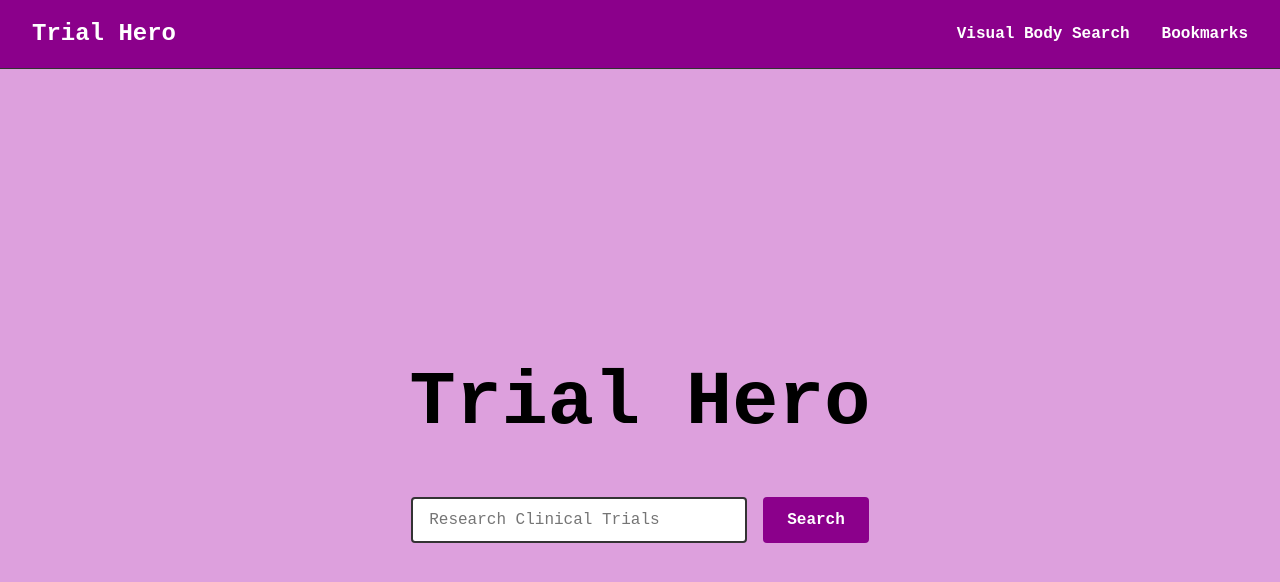
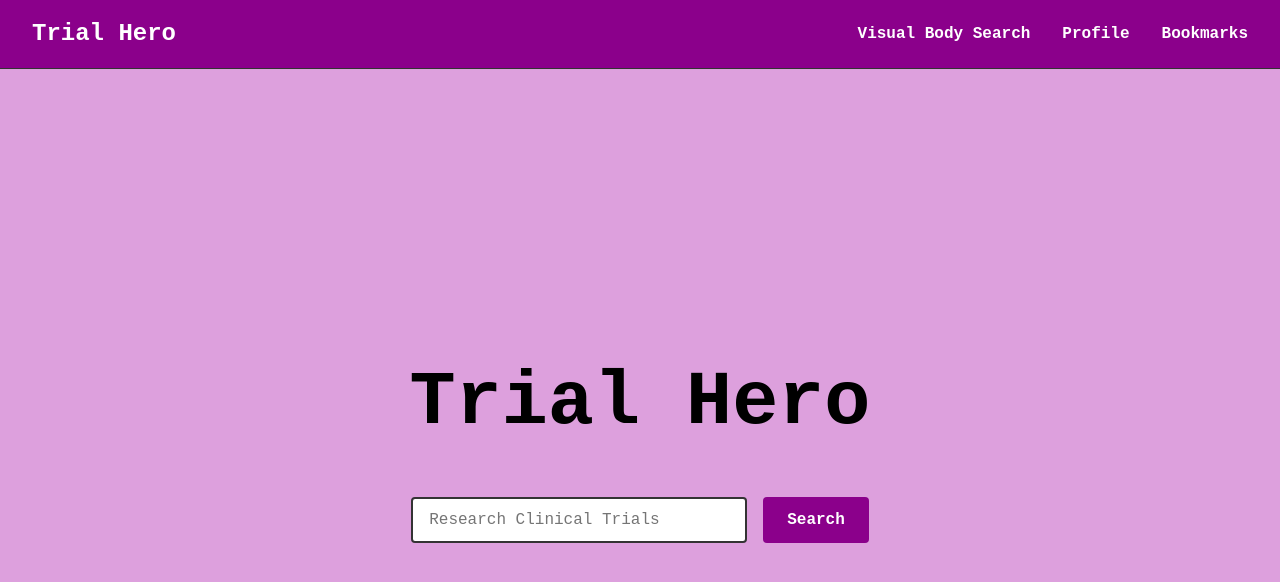
Before and after one commit to rohanrobinson/trialhero, a React (Vite) app in the folder frontend/: page / in a window 1280 px wide. Shown: the top 582 px of the page. Built offline with nearby package versions, Linux system fonts and the light colour scheme; no server answers.

Commit message:
basic profile page (doesn't save info)

```diff
--- a/frontend/src/App.tsx
+++ b/frontend/src/App.tsx
@@ -4,6 +4,7 @@ import Home from './components/Home';
 import VisualBody from './components/VisualBody';
 import Bookmarks from './components/Bookmarks';
 import Navbar from './components/Navbar';
+import Profile from './components/Profile';
 
 const App = () => {
   return (
@@ -12,6 +13,7 @@ const App = () => {
       <Routes>
         <Route path="/" element={<Home />} />
         <Route path="/visual" element={<VisualBody />} />
+        <Route path="/profile" element={<Profile />} />
         <Route path="/bookmarks" element={<Bookmarks />} />
       </Routes>
     </Router>
--- a/frontend/src/components/Navbar.tsx
+++ b/frontend/src/components/Navbar.tsx
@@ -16,6 +16,12 @@ const Navbar = () => {
                     Visual Body Search
                 </NavLink>
                 <NavLink
+                   to="/profile"
+                   className={({ isActive }) => isActive ? "nav-link active" : "nav-link"}
+                >
+                   Profile
+                </NavLink>
+                <NavLink
                     to="/bookmarks"
                     className={({ isActive }) => isActive ? "nav-link active" : "nav-link"}
                 >
```
